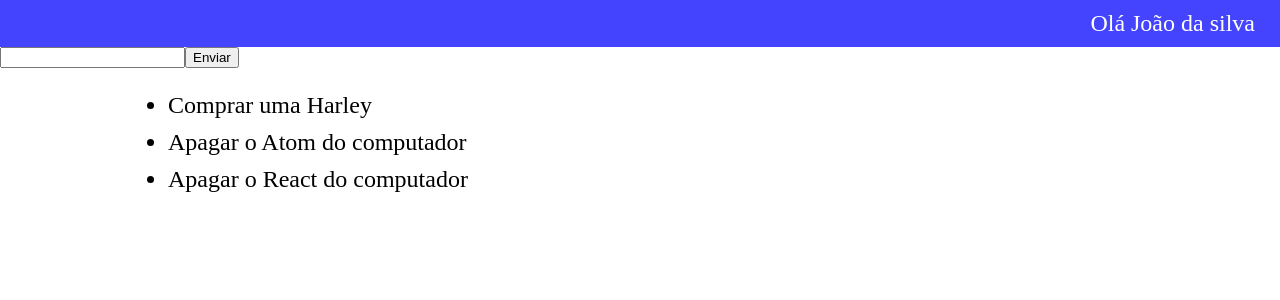
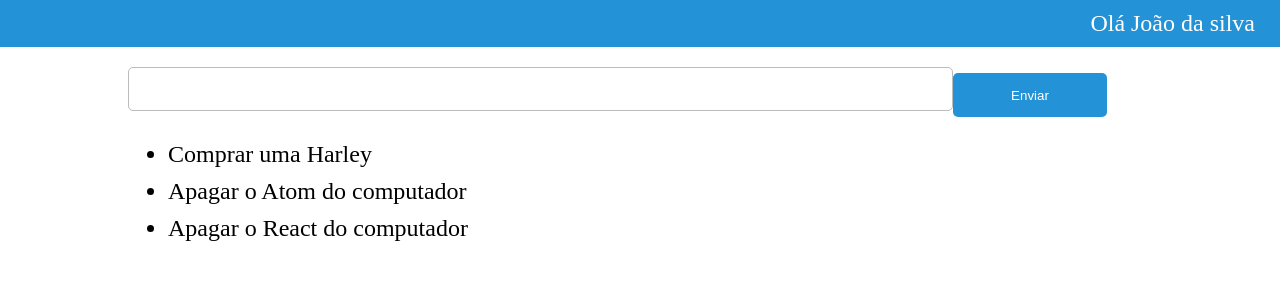
Before and after one commit to rafaelballestrin/reclamator, an Angular app: page / in a window 1280 px wide. Shown: the top 300 px of the page. Built offline with nearby package versions, Linux system fonts and the light colour scheme.

Commit message:
Ajusta o css dos componentes

```diff
--- a/src/app/app.component.scss
+++ b/src/app/app.component.scss
@@ -1,5 +1,7 @@
+@import "../assets/scss/cores";
+
 nav {
-  background-color: #44f;
+  background-color: $azul;
   padding: 10px 25px;
   display: flex;
   justify-content: flex-end;
--- a/src/app/form/form.component.scss
+++ b/src/app/form/form.component.scss
@@ -0,0 +1,24 @@
+@import "../../assets/scss/cores";
+
+:host {
+  padding: 20px 10% 0;
+  display: block;
+  font-size: 24px;
+}
+
+input {
+  font-size: 32px;
+  height: 40px;
+  width: 80%;
+  border: 1px solid $cinza-claro;
+  border-radius: 5px;
+}
+
+button {
+  width: 15%;
+  height: 44px;
+  background-color: $azul;
+  border: 0;
+  color: white;
+  border-radius: 5px;
+}
--- /dev/null
+++ b/src/assets/scss/_cores.scss
@@ -0,0 +1,2 @@
+$azul: #2492d6;
+$cinza-claro: #bbb;
```
Also changed, not shown: .angular-cli.json, src/assets/scss/styles.scss (renamed from src/styles.scss).
